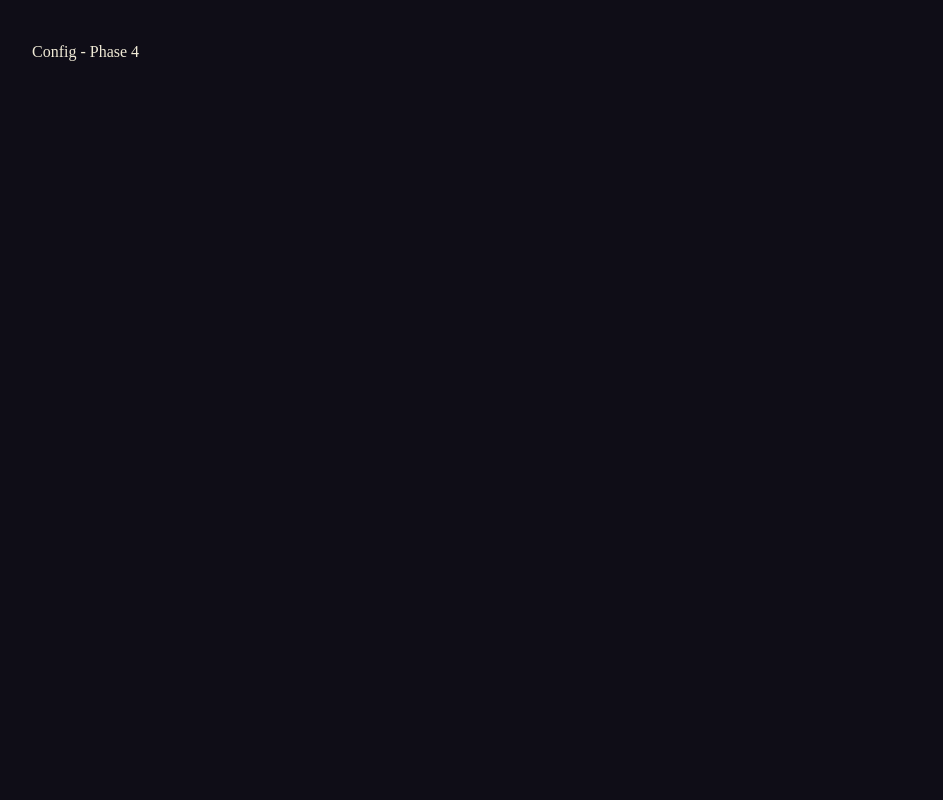
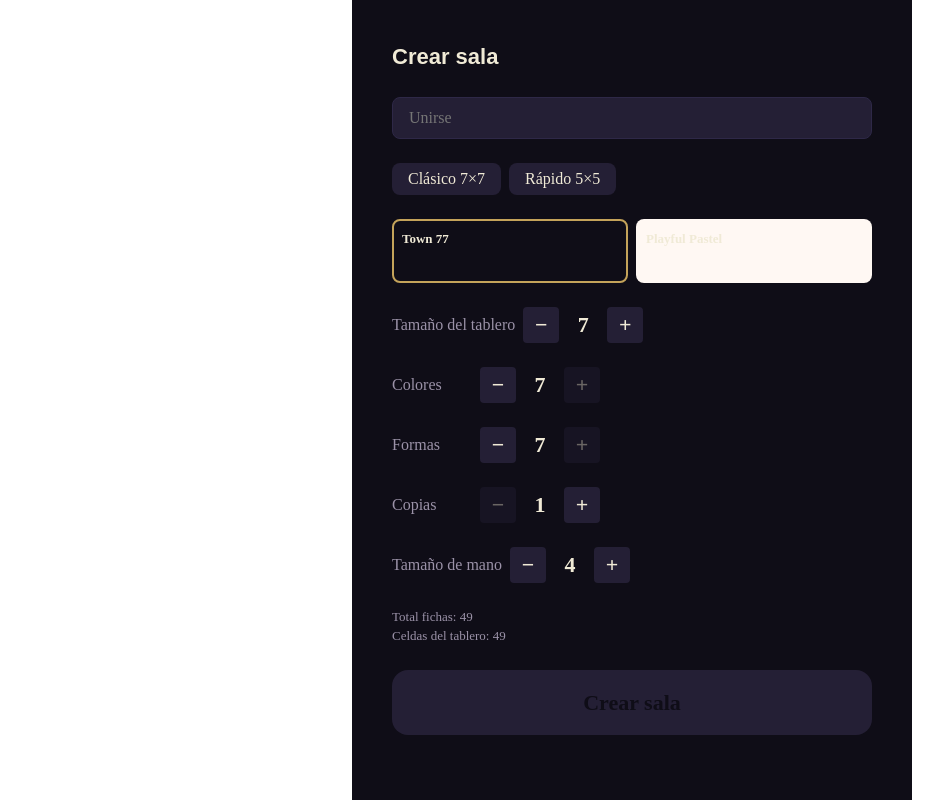
Before and after one commit to danieltibaquira/town77, a React (Vite) app in the folder packages/client/: page /config in a window 1280 px wide. Shown: the whole page, without its empty margins (8-951 px from the left). Built offline with nearby package versions, Linux system fonts and the light colour scheme; no server answers.

Commit message:
feat(client): ConfigScreen — formulario de configuración con TDD

```diff
--- a/packages/client/src/screens/ConfigScreen.tsx
+++ b/packages/client/src/screens/ConfigScreen.tsx
@@ -1,15 +1,105 @@
+import { useState } from 'react'
+import { useTranslation } from 'react-i18next'
+import { useNavigate } from 'react-router-dom'
+import { DEFAULT_GAME_CONFIG } from '@town77/shared-types'
+import type { GameConfig } from '@town77/shared-types'
+import { Stepper } from '../components/Stepper'
+import { ThemeCard } from '../components/ThemeCard'
+import { useGameStore } from '../store/gameStore'
+import { THEMES, type ThemeId } from '../themes'
+
 export function ConfigScreen() {
+  const { t } = useTranslation('config')
+  const { t: tc } = useTranslation('common')
+  const navigate = useNavigate()
+  const createRoom = useGameStore((s) => s.createRoom)
+
+  const [playerName, setPlayerName] = useState('')
+  const [selectedThemeId, setSelectedThemeId] = useState<ThemeId>('town77')
+  const [gridSize, setGridSize] = useState(DEFAULT_GAME_CONFIG.grid.rows)
+  const [colors, setColors] = useState(DEFAULT_GAME_CONFIG.chips.colors.length)
+  const [shapes, setShapes] = useState(DEFAULT_GAME_CONFIG.chips.shapes.length)
+  const [copies, setCopies] = useState(DEFAULT_GAME_CONFIG.chips.copies)
+  const [handSize, setHandSize] = useState(DEFAULT_GAME_CONFIG.handSize)
+
+  const totalChips = colors * shapes * copies
+  const boardCells = gridSize * gridSize
+  const showWarning = totalChips < boardCells
+  const canCreate = playerName.trim().length > 0
+
+  function applyPreset(preset: 'classic' | 'fast') {
+    if (preset === 'classic') {
+      setGridSize(7); setColors(7); setShapes(7); setCopies(1); setHandSize(4)
+    } else {
+      setGridSize(5); setColors(5); setShapes(5); setCopies(1); setHandSize(4)
+    }
+  }
+
+  function handleCreate() {
+    if (!canCreate) return
+    const config: GameConfig = {
+      grid: { rows: gridSize, cols: gridSize },
+      chips: {
+        colors: Array.from({ length: colors }, (_, i) => `color-${i + 1}`),
+        shapes: DEFAULT_GAME_CONFIG.chips.shapes.slice(0, shapes),
+        copies,
+      },
+      handSize,
+      scoring: DEFAULT_GAME_CONFIG.scoring,
+      exchange: DEFAULT_GAME_CONFIG.exchange,
+    }
+    createRoom(config, selectedThemeId, playerName.trim())
+  }
+
+  const inputStyle = {
+    background: 'var(--color-surface-cell)',
+    border: '1px solid var(--color-surface-cell-hover)',
+    borderRadius: 'var(--radius-md)',
+    color: 'var(--color-text-primary)',
+    fontSize: 'var(--text-base)',
+    padding: 'var(--space-sm) var(--space-md)',
+  }
+
+  const presetBtnStyle = {
+    background: 'var(--color-surface-cell)',
+    border: 'none',
+    borderRadius: 'var(--radius-md)',
+    color: 'var(--color-text-primary)',
+    cursor: 'pointer',
+    padding: 'var(--space-xs) var(--space-md)',
+  }
+
   return (
-    <main
-      data-testid="config-screen"
-      style={{
-        background: "var(--color-surface-bg)",
-        color: "var(--color-text-primary)",
-        minHeight: "100vh",
-        padding: "var(--space-xl)",
-      }}
-    >
-      Config - Phase 4
+    <main data-testid="config-screen" style={{ background: 'var(--color-surface-bg)', color: 'var(--color-text-primary)', display: 'flex', flexDirection: 'column', gap: 'var(--space-lg)', margin: '0 auto', maxWidth: 560, minHeight: '100vh', padding: 'var(--space-xl)' }}>
+      <h1 style={{ fontFamily: 'var(--font-display)', fontSize: 'var(--text-lg)', margin: 0 }}>{tc('create_room')}</h1>
+
+      <input data-testid="input-player-name" placeholder={tc('join')} value={playerName} onChange={(e) => setPlayerName(e.target.value)} style={inputStyle} />
+
+      <div style={{ display: 'flex', gap: 'var(--space-sm)' }}>
+        <button type="button" data-testid="preset-classic" onClick={() => applyPreset('classic')} style={presetBtnStyle}>{t('preset_classic')}</button>
+        <button type="button" data-testid="preset-fast" onClick={() => applyPreset('fast')} style={presetBtnStyle}>{t('preset_fast')}</button>
+      </div>
+
+      <div style={{ display: 'grid', gap: 'var(--space-sm)', gridTemplateColumns: '1fr 1fr' }}>
+        {THEMES.map((theme) => (
+          <ThemeCard key={theme.id} theme={theme} isSelected={theme.id === selectedThemeId} onClick={() => setSelectedThemeId(theme.id as ThemeId)} />
+        ))}
+      </div>
+
+      <div data-testid="config-grid"><Stepper label={t('grid_size')} value={gridSize} min={3} max={11} onChange={setGridSize} /></div>
+      <div data-testid="config-colors"><Stepper label={t('colors')} value={colors} min={2} max={7} onChange={setColors} /></div>
+      <div data-testid="config-shapes"><Stepper label={t('shapes')} value={shapes} min={2} max={7} onChange={setShapes} /></div>
+      <div data-testid="config-copies"><Stepper label={t('copies')} value={copies} min={1} max={3} onChange={setCopies} /></div>
+      <div data-testid="config-hand-size"><Stepper label={t('hand_size')} value={handSize} min={3} max={6} onChange={setHandSize} /></div>
+
+      <div style={{ color: 'var(--color-text-secondary)', fontSize: 'var(--text-sm)' }}>
+        <span data-testid="config-total-chips">{t('total_chips', { count: totalChips })}</span><br />
+        <span data-testid="config-board-cells">{t('board_cells', { count: boardCells })}</span>
+      </div>
+
+      {showWarning && <div data-testid="config-warning" style={{ color: 'var(--color-text-accent)', fontSize: 'var(--text-sm)' }}>{t('warning_chips_lt_cells')}</div>}
+
+      <button type="button" data-testid="btn-create-room" disabled={!canCreate} onClick={handleCreate} style={{ background: canCreate ? 'var(--color-text-accent)' : 'var(--color-surface-cell)', border: 'none', borderRadius: 'var(--radius-lg)', color: 'var(--color-surface-bg)', cursor: canCreate ? 'pointer' : 'not-allowed', fontSize: 'var(--text-lg)', fontWeight: 700, padding: 'var(--space-md) var(--space-xl)' }}>{tc('create_room')}</button>
     </main>
-  );
+  )
 }
```
Also changed, not shown: 1 other file (tests, documents, lock files or other folders).
